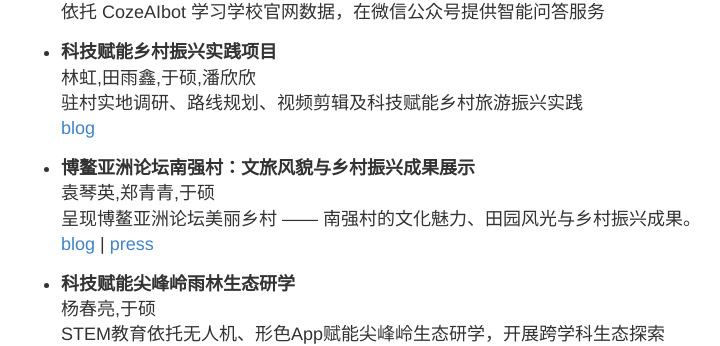
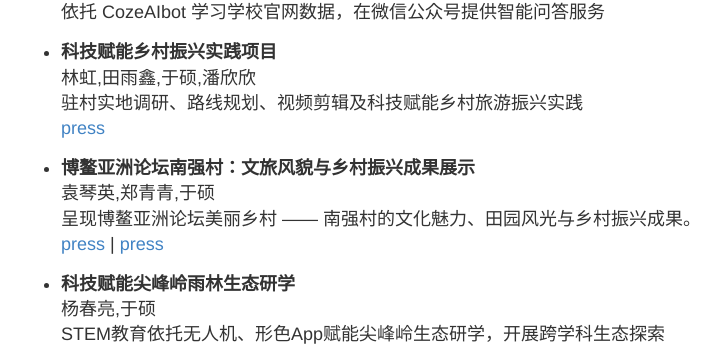
Before and after one commit to zheng-qinghe/zheng-qinghe.github.io, a Jekyll site: the page built from index.md, in a window 1280 px wide. Shown: the part 1249-1595 px from the top of the page, without its empty margins (129-849 px from the left). Built offline with Jekyll 4.4.1, drawn with Linux system fonts in a browser that asks for light colours.

Commit message:
fix(homepage): relabel official-account coverage from blog to press

```diff
--- a/index.md
+++ b/index.md
@@ -65,12 +65,12 @@ permalink: /index.html
  - **科技赋能乡村振兴实践项目** <br>
  林虹,田雨鑫,于硕,潘欣欣<br>
   驻村实地调研、路线规划、视频剪辑及科技赋能乡村旅游振兴实践 <br>
-    [blog](https://mp.weixin.qq.com/s/Lx24q5MZQ7oOgHxATFKskw)
+    [press](https://mp.weixin.qq.com/s/Lx24q5MZQ7oOgHxATFKskw)
 
 - **博鳌亚洲论坛南强村：文旅风貌与乡村振兴成果展示** <br>
  袁琴英,郑青青,于硕 <br>
  呈现博鳌亚洲论坛美丽乡村 —— 南强村的文化魅力、田园风光与乡村振兴成果。 <br>
-    [blog](https://mp.weixin.qq.com/s/OQldxExABvQafIgtdkrMKQ) |
+    [press](https://mp.weixin.qq.com/s/OQldxExABvQafIgtdkrMKQ) |
     [press](https://paper.people.com.cn/rmrbhwb/html/2023-03/27/content_25972178.htm)
 
  - **科技赋能尖峰岭雨林生态研学** <br>
```
